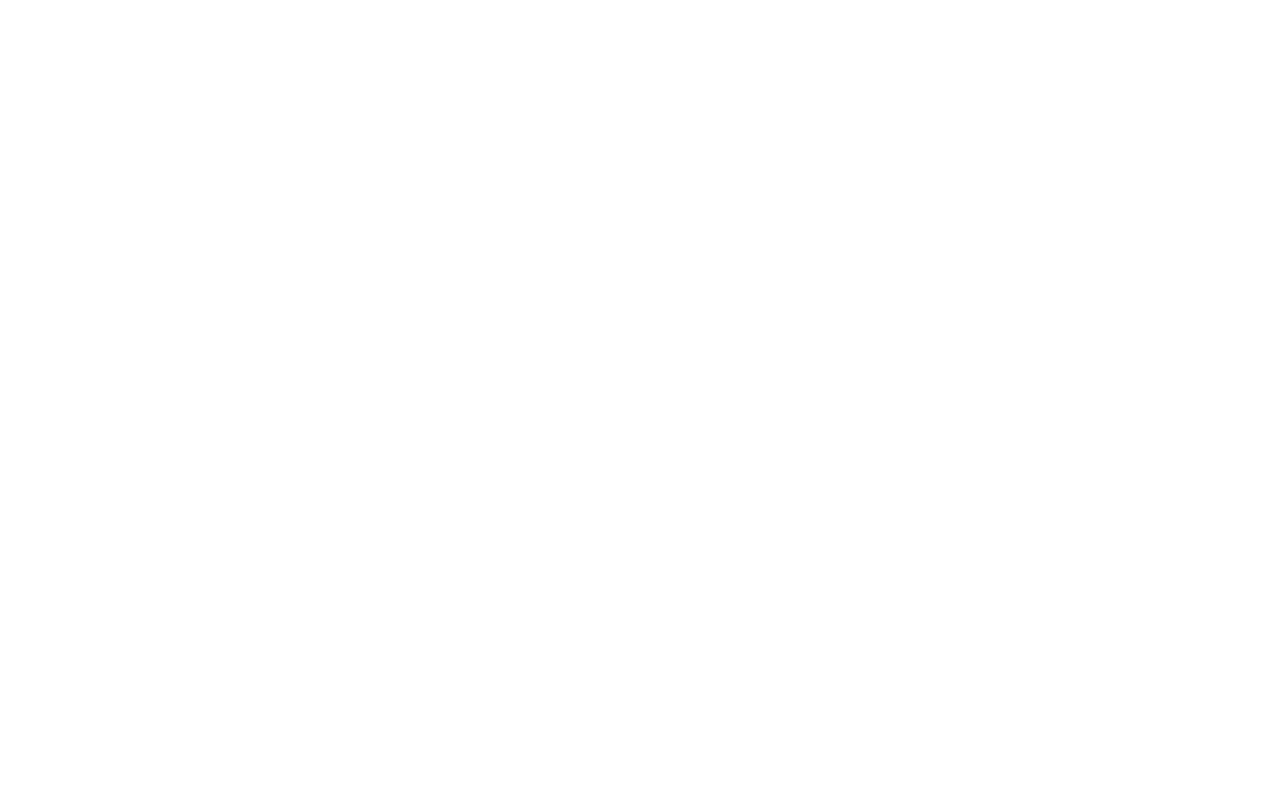
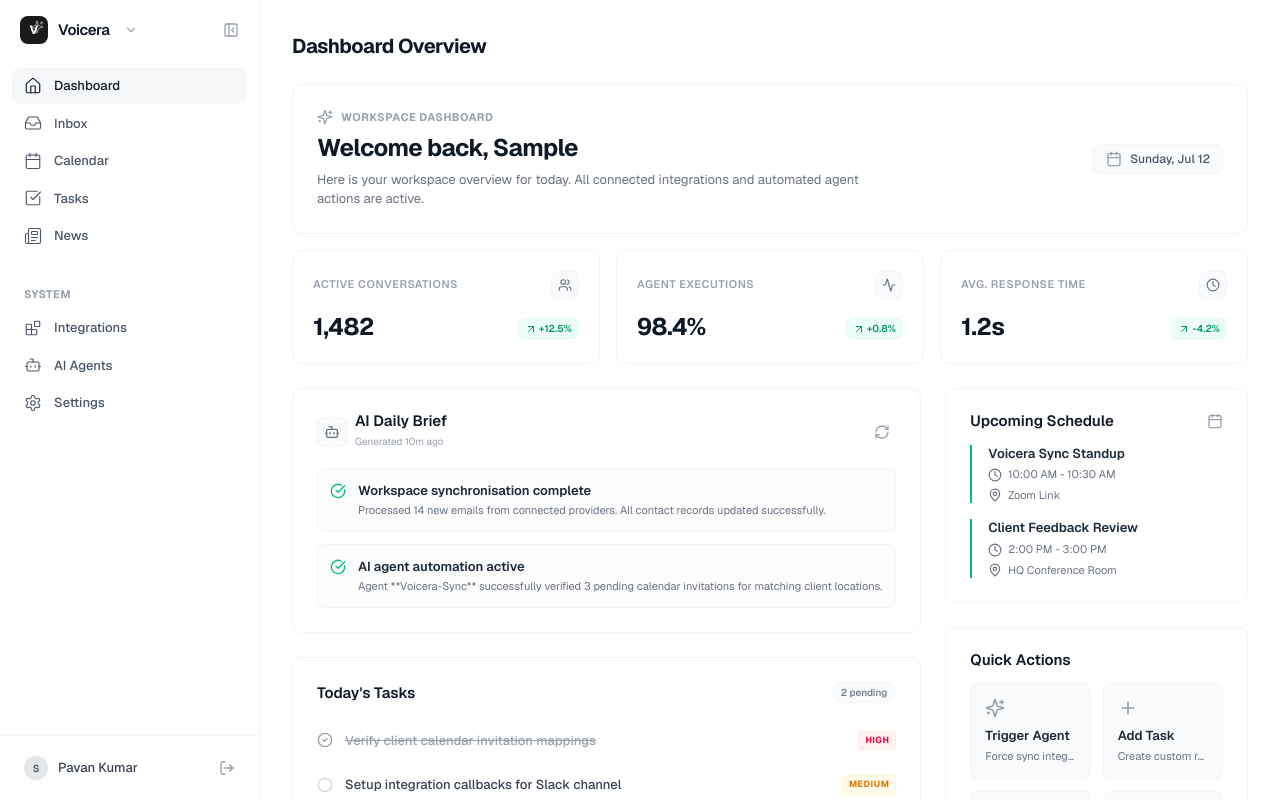
Before and after one commit to Sujithkrys/todayx, a Next.js app: page /dashboard in a window 1280 px wide. Before the commit this address had no page. Built offline with nearby package versions, Linux system fonts and the light colour scheme; sample sign-in values are in the browser's storage.

Commit message:
feat: restore original dashboard sidebar sections with clean UI styling

```diff
--- a/src/app/(dashboard)/dashboard/page.tsx
+++ b/src/app/(dashboard)/dashboard/page.tsx
@@ -1,5 +1,59 @@
-import { redirect } from 'next/navigation';
+import React, { Suspense } from 'react';
+import { WelcomeCard } from '@/features/dashboard/components/welcome-card';
+import { AIBrief } from '@/features/dashboard/components/ai-brief';
+import { WorkspaceOverview } from '@/features/dashboard/components/workspace-overview';
+import { TodayTasks } from '@/features/dashboard/components/today-tasks';
+import { UpcomingEvents } from '@/features/dashboard/components/upcoming-events';
+import { AITimeline } from '@/features/dashboard/components/ai-timeline';
+import { QuickActions } from '@/features/dashboard/components/quick-actions';
 
 export default function DashboardPage() {
-  redirect('/dashboard/call-logs');
+  return (
+    <div className="flex flex-col h-full bg-white text-gray-900 font-sans p-2 space-y-6">
+      {/* Page Header */}
+      <div className="flex items-center justify-between">
+        <h1 className="text-xl font-bold tracking-tight">Dashboard Overview</h1>
+      </div>
+
+      {/* Top Welcome / Overview Section */}
+      <div className="space-y-4">
+        <Suspense fallback={<div className="h-32 rounded-lg bg-gray-50 border border-gray-100 animate-pulse" />}>
+          <WelcomeCard />
+        </Suspense>
+
+        <Suspense fallback={<div className="h-24 rounded-lg bg-gray-50 border border-gray-100 animate-pulse" />}>
+          <WorkspaceOverview />
+        </Suspense>
+      </div>
+
+      {/* Main Grid View */}
+      <div className="grid grid-cols-1 lg:grid-cols-3 gap-6 pb-6">
+        {/* Left Double-Column Section: AI Logs, Tasks */}
+        <div className="lg:col-span-2 space-y-6">
+          <Suspense fallback={<div className="h-48 rounded-lg bg-gray-50 border border-gray-100 animate-pulse" />}>
+            <AIBrief />
+          </Suspense>
+
+          <Suspense fallback={<div className="h-56 rounded-lg bg-gray-50 border border-gray-100 animate-pulse" />}>
+            <TodayTasks />
+          </Suspense>
+
+          <Suspense fallback={<div className="h-64 rounded-lg bg-gray-50 border border-gray-100 animate-pulse" />}>
+            <AITimeline />
+          </Suspense>
+        </div>
+
+        {/* Right Single-Column Section: Calendar, Shortcuts */}
+        <div className="space-y-6">
+          <Suspense fallback={<div className="h-52 rounded-lg bg-gray-50 border border-gray-100 animate-pulse" />}>
+            <UpcomingEvents />
+          </Suspense>
+
+          <Suspense fallback={<div className="h-60 rounded-lg bg-gray-50 border border-gray-100 animate-pulse" />}>
+            <QuickActions />
+          </Suspense>
+        </div>
+      </div>
+    </div>
+  );
 }
--- a/src/components/shared/sidebar.tsx
+++ b/src/components/shared/sidebar.tsx
@@ -4,18 +4,15 @@
 import { useAppAuth } from '@/providers/app-auth-provider';
 import {
   Home,
-  PhoneCall,
-  Ticket,
+  Inbox,
   Calendar,
+  CheckSquare,
+  Newspaper,
+  Blocks,
+  Bot,
+  Settings,
   Sparkles,
-  Plus,
-  History,
-  Book,
-  Bot,
-  Users,
-  Settings,
   ChevronDown,
-  ChevronUp,
   LogOut,
   PanelLeftClose
 } from 'lucide-react';
@@ -26,7 +23,6 @@
 export function Sidebar() {
   const pathname = usePathname();
   const { user, signOut } = useAppAuth();
-  const [chatExpanded, setChatExpanded] = React.useState(true);
 
   return (
     <aside className="w-[260px] flex flex-col h-full bg-white border-r border-gray-100 text-gray-700 font-sans shadow-sm shrink-0">
@@ -49,66 +45,40 @@
       <div className="flex-1 overflow-y-auto pt-2 pb-4">
         {/* Main Links */}
         <nav className="px-3 space-y-0.5">
-          <Link href="/dashboard" className={cn("flex items-center gap-3 px-3 py-2 rounded-md text-[13px] font-medium transition-colors", pathname === '/dashboard' && pathname !== '/dashboard/call-logs' ? "bg-gray-100/70 text-gray-900" : "text-gray-600 hover:bg-gray-50")}>
+          <Link href="/dashboard" className={cn("flex items-center gap-3 px-3 py-2 rounded-md text-[13px] font-medium transition-colors", pathname === '/dashboard' ? "bg-gray-100/70 text-gray-900" : "text-gray-600 hover:bg-gray-50")}>
             <Home className="w-[18px] h-[18px] stroke-[1.5]" />
             Dashboard
           </Link>
-          <Link href="/dashboard/call-logs" className={cn("flex items-center gap-3 px-3 py-2 rounded-md text-[13px] font-medium transition-colors", pathname === '/dashboard/call-logs' ? "bg-gray-100/70 text-gray-900" : "text-gray-600 hover:bg-gray-50")}>
-            <PhoneCall className="w-[18px] h-[18px] stroke-[1.5]" />
-            Call Logs
+          <Link href="/dashboard/inbox" className={cn("flex items-center gap-3 px-3 py-2 rounded-md text-[13px] font-medium transition-colors", pathname === '/dashboard/inbox' ? "bg-gray-100/70 text-gray-900" : "text-gray-600 hover:bg-gray-50")}>
+            <Inbox className="w-[18px] h-[18px] stroke-[1.5]" />
+            Inbox
           </Link>
-          <Link href="/dashboard/tickets" className={cn("flex items-center gap-3 px-3 py-2 rounded-md text-[13px] font-medium transition-colors", pathname === '/dashboard/tickets' ? "bg-gray-100/70 text-gray-900" : "text-gray-600 hover:bg-gray-50")}>
-            <Ticket className="w-[18px] h-[18px] stroke-[1.5]" />
-            Tickets
+          <Link href="/dashboard/calendar" className={cn("flex items-center gap-3 px-3 py-2 rounded-md text-[13px] font-medium transition-colors", pathname === '/dashboard/calendar' ? "bg-gray-100/70 text-gray-900" : "text-gray-600 hover:bg-gray-50")}>
+            <Calendar className="w-[18px] h-[18px] stroke-[1.5]" />
+            Calendar
           </Link>
-          <Link href="/dashboard/scheduled" className={cn("flex items-center gap-3 px-3 py-2 rounded-md text-[13px] font-medium transition-colors", pathname === '/dashboard/scheduled' ? "bg-gray-100/70 text-gray-900" : "text-gray-600 hover:bg-gray-50")}>
-            <Calendar className="w-[18px] h-[18px] stroke-[1.5]" />
-            Scheduled Calls
+          <Link href="/dashboard/tasks" className={cn("flex items-center gap-3 px-3 py-2 rounded-md text-[13px] font-medium transition-colors", pathname === '/dashboard/tasks' ? "bg-gray-100/70 text-gray-900" : "text-gray-600 hover:bg-gray-50")}>
+            <CheckSquare className="w-[18px] h-[18px] stroke-[1.5]" />
+            Tasks
           </Link>
-
-          {/* AI Chat Collapsible */}
-          <div className="pt-1">
-            <button
-              onClick={() => setChatExpanded(!chatExpanded)}
-              className="w-full flex items-center justify-between px-3 py-2 rounded-md text-[13px] font-medium text-gray-600 hover:bg-gray-50 transition-colors"
-            >
-              <div className="flex items-center gap-3">
-                <Sparkles className="w-[18px] h-[18px] stroke-[1.5]" />
-                AI Chat
-              </div>
-              {chatExpanded ? <ChevronUp className="w-3.5 h-3.5 text-gray-400" /> : <ChevronDown className="w-3.5 h-3.5 text-gray-400" />}
-            </button>
-            {chatExpanded && (
-              <div className="pl-9 space-y-0.5 mt-0.5">
-                <Link href="/dashboard/chat/new" className="flex items-center gap-2.5 px-3 py-1.5 text-[13px] text-gray-500 hover:text-gray-900 transition-colors">
-                  <Plus className="w-3.5 h-3.5" />
-                  New Chat
-                </Link>
-                <Link href="/dashboard/chat/history" className="flex items-center gap-2.5 px-3 py-1.5 text-[13px] text-gray-500 hover:text-gray-900 transition-colors">
-                  <History className="w-3.5 h-3.5" />
-                  History
-                </Link>
-              </div>
-            )}
-          </div>
+          <Link href="/dashboard/news" className={cn("flex items-center gap-3 px-3 py-2 rounded-md text-[13px] font-medium transition-colors", pathname === '/dashboard/news' ? "bg-gray-100/70 text-gray-900" : "text-gray-600 hover:bg-gray-50")}>
+            <Newspaper className="w-[18px] h-[18px] stroke-[1.5]" />
+            News
+          </Link>
         </nav>
 
-        {/* Configuration Section */}
+        {/* System Section */}
         <div className="px-6 mt-8 mb-2">
-          <h3 className="text-[11px] font-bold text-gray-400 tracking-wider uppercase">Configuration</h3>
+          <h3 className="text-[11px] font-bold text-gray-400 tracking-wider uppercase">System</h3>
         </div>
         <nav className="px-3 space-y-0.5">
-          <Link href="/dashboard/knowledge-base" className={cn("flex items-center gap-3 px-3 py-2 rounded-md text-[13px] font-medium transition-colors", pathname === '/dashboard/knowledge-base' ? "bg-gray-100/70 text-gray-900" : "text-gray-600 hover:bg-gray-50")}>
-            <Book className="w-[18px] h-[18px] stroke-[1.5]" />
-            Knowledge Base
+          <Link href="/dashboard/integrations" className={cn("flex items-center gap-3 px-3 py-2 rounded-md text-[13px] font-medium transition-colors", pathname === '/dashboard/integrations' ? "bg-gray-100/70 text-gray-900" : "text-gray-600 hover:bg-gray-50")}>
+            <Blocks className="w-[18px] h-[18px] stroke-[1.5]" />
+            Integrations
           </Link>
-          <Link href="/dashboard/bot-config" className={cn("flex items-center gap-3 px-3 py-2 rounded-md text-[13px] font-medium transition-colors", pathname === '/dashboard/bot-config' ? "bg-gray-100/70 text-gray-900" : "text-gray-600 hover:bg-gray-50")}>
+          <Link href="/dashboard/agents" className={cn("flex items-center gap-3 px-3 py-2 rounded-md text-[13px] font-medium transition-colors", pathname === '/dashboard/agents' ? "bg-gray-100/70 text-gray-900" : "text-gray-600 hover:bg-gray-50")}>
             <Bot className="w-[18px] h-[18px] stroke-[1.5]" />
-            Bot Config
-          </Link>
-          <Link href="/dashboard/team" className={cn("flex items-center gap-3 px-3 py-2 rounded-md text-[13px] font-medium transition-colors", pathname === '/dashboard/team' ? "bg-gray-100/70 text-gray-900" : "text-gray-600 hover:bg-gray-50")}>
-            <Users className="w-[18px] h-[18px] stroke-[1.5]" />
-            Team
+            AI Agents
           </Link>
           <Link href="/dashboard/settings" className={cn("flex items-center gap-3 px-3 py-2 rounded-md text-[13px] font-medium transition-colors", pathname === '/dashboard/settings' ? "bg-gray-100/70 text-gray-900" : "text-gray-600 hover:bg-gray-50")}>
             <Settings className="w-[18px] h-[18px] stroke-[1.5]" />
--- a/src/features/dashboard/components/ai-brief.tsx
+++ b/src/features/dashboard/components/ai-brief.tsx
@@ -5,40 +5,40 @@
 
 export function AIBrief() {
   return (
-    <div className="rounded-xl border bg-card text-card-foreground p-6 shadow-sm space-y-4">
+    <div className="rounded-lg border border-gray-100 bg-white p-6 space-y-4">
       {/* Header */}
       <div className="flex items-center justify-between">
         <div className="flex items-center gap-2">
-          <div className="p-2 rounded-lg bg-primary/10 text-primary">
-            <Bot className="w-5 h-5" />
+          <div className="p-1.5 rounded-md border border-gray-100 bg-gray-50 text-gray-500">
+            <Bot className="w-4 h-4" />
           </div>
           <div>
-            <h2 className="font-semibold text-base leading-none">AI Daily Brief</h2>
-            <span className="text-[10px] text-muted-foreground">Generated 10m ago</span>
+            <h2 className="font-semibold text-[15px] text-gray-900 leading-none">AI Daily Brief</h2>
+            <span className="text-[10px] text-gray-400">Generated 10m ago</span>
           </div>
         </div>
-        <button className="p-1.5 rounded-md hover:bg-muted text-muted-foreground hover:text-foreground transition-colors">
+        <button className="p-1.5 rounded-md hover:bg-gray-50 text-gray-400 hover:text-gray-700 transition-colors">
           <RefreshCw className="w-4 h-4" />
         </button>
       </div>
 
       {/* Notion-style executive list */}
       <div className="space-y-3">
-        <div className="flex items-start gap-3 p-3 rounded-lg bg-muted/40 hover:bg-muted/65 transition-colors">
-          <CheckCircle className="w-4.5 h-4.5 text-primary mt-0.5 shrink-0" />
+        <div className="flex items-start gap-3 p-3 rounded-md border border-gray-100 bg-gray-50/50">
+          <CheckCircle className="w-4 h-4 text-emerald-500 mt-0.5 shrink-0" />
           <div className="space-y-0.5">
-            <h3 className="text-xs font-semibold text-foreground">Workspace synchronisation complete</h3>
-            <p className="text-[11px] text-muted-foreground">
+            <h3 className="text-[13px] font-semibold text-gray-800">Workspace synchronisation complete</h3>
+            <p className="text-[11px] text-gray-500">
               Processed 14 new emails from connected providers. All contact records updated successfully.
             </p>
           </div>
         </div>
 
-        <div className="flex items-start gap-3 p-3 rounded-lg bg-muted/40 hover:bg-muted/65 transition-colors">
-          <CheckCircle className="w-4.5 h-4.5 text-primary mt-0.5 shrink-0" />
+        <div className="flex items-start gap-3 p-3 rounded-md border border-gray-100 bg-gray-50/50">
+          <CheckCircle className="w-4 h-4 text-emerald-500 mt-0.5 shrink-0" />
           <div className="space-y-0.5">
-            <h3 className="text-xs font-semibold text-foreground">AI agent automation active</h3>
-            <p className="text-[11px] text-muted-foreground">
+            <h3 className="text-[13px] font-semibold text-gray-800">AI agent automation active</h3>
+            <p className="text-[11px] text-gray-500">
               Agent **Voicera-Sync** successfully verified 3 pending calendar invitations for matching client locations.
             </p>
           </div>
--- a/src/features/dashboard/components/quick-actions.tsx
+++ b/src/features/dashboard/components/quick-actions.tsx
@@ -23,19 +23,19 @@
   };
 
   return (
-    <div className="rounded-xl border bg-card text-card-foreground p-6 shadow-sm space-y-4">
-      <h2 className="font-semibold text-base leading-none">Quick Actions</h2>
+    <div className="rounded-lg border border-gray-100 bg-white p-6 space-y-4">
+      <h2 className="font-semibold text-[15px] text-gray-900 leading-none">Quick Actions</h2>
 
-      <div className="grid grid-cols-2 gap-3">
+      <div className="grid grid-cols-2 gap-3 mt-2">
         {ACTIONS.map((action) => (
           <button
             key={action.name}
             onClick={() => triggerAction(action.name)}
-            className="flex flex-col items-start text-left p-3.5 rounded-lg border bg-background/50 hover:bg-muted/40 transition-colors focus-visible:outline-none focus-visible:ring-2 focus-visible:ring-ring"
+            className="flex flex-col items-start text-left p-3.5 rounded-md border border-gray-100 bg-gray-50 hover:bg-gray-100/50 transition-colors focus-visible:outline-none focus-visible:ring-1 focus-visible:ring-gray-300"
           >
-            <action.icon className="w-5 h-5 text-muted-foreground mb-2 shrink-0" />
-            <span className="text-xs font-semibold text-foreground truncate w-full">{action.name}</span>
-            <span className="text-[10px] text-muted-foreground truncate w-full mt-0.5">{action.description}</span>
+            <action.icon className="w-5 h-5 text-gray-400 mb-2 shrink-0" />
+            <span className="text-[13px] font-semibold text-gray-800 truncate w-full">{action.name}</span>
+            <span className="text-[11px] text-gray-500 truncate w-full mt-0.5">{action.description}</span>
           </button>
         ))}
       </div>
--- a/src/features/dashboard/components/today-tasks.tsx
+++ b/src/features/dashboard/components/today-tasks.tsx
@@ -26,38 +26,38 @@
   };
 
   return (
-    <div className="rounded-xl border bg-card text-card-foreground p-6 shadow-sm space-y-4">
+    <div className="rounded-lg border border-gray-100 bg-white p-6 space-y-4">
       <div className="flex items-center justify-between">
-        <h2 className="font-semibold text-base leading-none">Today's Tasks</h2>
-        <span className="text-[10px] bg-muted px-2 py-0.5 rounded-full font-medium text-muted-foreground">
+        <h2 className="font-semibold text-[15px] text-gray-900 leading-none">Today's Tasks</h2>
+        <span className="text-[10px] bg-gray-50 border border-gray-100 px-2 py-0.5 rounded-full font-medium text-gray-500">
           {tasks.filter((t) => !t.completed).length} pending
         </span>
       </div>
 
-      <div className="space-y-2">
+      <div className="space-y-0">
         {tasks.map((task) => (
           <div
             key={task.id}
             onClick={() => toggleTask(task.id)}
-            className="flex items-center justify-between p-3 rounded-lg border bg-background/50 hover:bg-muted/40 transition-colors cursor-pointer select-none"
+            className="flex items-center justify-between py-3 border-b border-gray-50 last:border-0 hover:bg-gray-50/50 transition-colors cursor-pointer select-none"
           >
             <div className="flex items-center gap-3">
               {task.completed ? (
-                <CheckCircle2 className="w-4.5 h-4.5 text-primary shrink-0" />
+                <CheckCircle2 className="w-4 h-4 text-gray-400 shrink-0" />
               ) : (
-                <Circle className="w-4.5 h-4.5 text-muted-foreground shrink-0" />
+                <Circle className="w-4 h-4 text-gray-300 shrink-0" />
               )}
-              <span className={`text-xs font-medium ${task.completed ? 'line-through text-muted-foreground' : 'text-foreground'}`}>
+              <span className={`text-[13px] font-medium ${task.completed ? 'line-through text-gray-400' : 'text-gray-700'}`}>
                 {task.title}
               </span>
             </div>
 
-            <span className={`text-[9px] uppercase font-semibold tracking-wider px-1.5 py-0.5 rounded ${
+            <span className={`text-[9px] uppercase font-bold tracking-wider px-1.5 py-0.5 rounded ${
               task.priority === 'high'
-                ? 'bg-rose-50 text-rose-600 dark:bg-rose-950/20'
+                ? 'bg-rose-50 text-rose-600 border border-rose-100/50'
                 : task.priority === 'medium'
-                ? 'bg-amber-50 text-amber-600 dark:bg-amber-950/20'
-                : 'bg-slate-100 text-slate-600 dark:bg-slate-800'
+                ? 'bg-amber-50 text-amber-600 border border-amber-100/50'
+                : 'bg-gray-50 text-gray-500 border border-gray-100/50'
             }`}>
               {task.priority}
             </span>
--- a/src/features/dashboard/components/upcoming-events.tsx
+++ b/src/features/dashboard/components/upcoming-events.tsx
@@ -17,23 +17,23 @@
 
 export function UpcomingEvents() {
   return (
-    <div className="rounded-xl border bg-card text-card-foreground p-6 shadow-sm space-y-4">
+    <div className="rounded-lg border border-gray-100 bg-white p-6 space-y-4">
       <div className="flex items-center justify-between">
-        <h2 className="font-semibold text-base leading-none">Upcoming Schedule</h2>
-        <CalendarIcon className="w-4 h-4 text-muted-foreground" />
+        <h2 className="font-semibold text-[15px] text-gray-900 leading-none">Upcoming Schedule</h2>
+        <CalendarIcon className="w-4 h-4 text-gray-400" />
       </div>
 
-      <div className="space-y-3">
+      <div className="space-y-4 mt-2">
         {EVENTS.map((event) => (
-          <div key={event.id} className="relative pl-4 border-l-2 border-primary space-y-1">
-            <h3 className="text-xs font-semibold text-foreground leading-snug">{event.title}</h3>
-            <div className="flex flex-col gap-0.5 text-[10px] text-muted-foreground">
-              <div className="flex items-center gap-1">
+          <div key={event.id} className="relative pl-4 border-l-2 border-emerald-500 space-y-1">
+            <h3 className="text-[13px] font-semibold text-gray-800 leading-snug">{event.title}</h3>
+            <div className="flex flex-col gap-1 text-[11px] text-gray-500">
+              <div className="flex items-center gap-1.5">
                 <Clock className="w-3.5 h-3.5" />
                 <span>{event.time}</span>
               </div>
               {event.location && (
-                <div className="flex items-center gap-1">
+                <div className="flex items-center gap-1.5">
                   <MapPin className="w-3.5 h-3.5" />
                   <span>{event.location}</span>
                 </div>
--- a/src/features/dashboard/components/welcome-card.tsx
+++ b/src/features/dashboard/components/welcome-card.tsx
@@ -15,27 +15,24 @@
   });
 
   return (
-    <div className="relative overflow-hidden rounded-xl border bg-card p-6 shadow-sm">
-      {/* Background Gradient Mesh */}
-      <div className="absolute inset-0 bg-gradient-to-r from-primary/5 via-transparent to-primary/10 opacity-60 pointer-events-none" />
-
+    <div className="relative overflow-hidden rounded-lg border border-gray-100 bg-white p-6">
       <div className="relative flex flex-col md:flex-row md:items-center md:justify-between gap-4">
         <div className="space-y-1.5">
-          <div className="flex items-center gap-2 text-primary">
-            <Sparkles className="w-5 h-5" />
-            <span className="text-xs font-semibold uppercase tracking-wider">Workspace Dashboard</span>
+          <div className="flex items-center gap-2 text-gray-400">
+            <Sparkles className="w-4 h-4" />
+            <span className="text-[11px] font-bold uppercase tracking-wider">Workspace Dashboard</span>
           </div>
-          <h1 className="text-2xl md:text-3xl font-bold tracking-tight text-foreground">
+          <h1 className="text-2xl font-bold tracking-tight text-gray-900">
             Welcome back, {user?.firstName || 'Guest'}
           </h1>
-          <p className="text-sm text-muted-foreground max-w-xl">
+          <p className="text-[13px] text-gray-500 max-w-xl">
             Here is your workspace overview for today. All connected integrations and automated agent actions are active.
           </p>
         </div>
 
         {/* Date Display */}
-        <div className="flex items-center gap-2 self-start md:self-center px-3 py-1.5 rounded-lg border bg-background text-xs font-medium text-muted-foreground shadow-sm shrink-0">
-          <Calendar className="w-4 h-4" />
+        <div className="flex items-center gap-2 self-start md:self-center px-3 py-1.5 rounded-md border border-gray-100 bg-gray-50 text-xs font-medium text-gray-600 shrink-0">
+          <Calendar className="w-4 h-4 text-gray-400" />
           <span>{currentDate}</span>
         </div>
       </div>
--- a/src/features/dashboard/components/workspace-overview.tsx
+++ b/src/features/dashboard/components/workspace-overview.tsx
@@ -21,16 +21,16 @@
   return (
     <div className="grid grid-cols-1 sm:grid-cols-3 gap-4">
       {METRICS.map((metric) => (
-        <div key={metric.name} className="rounded-xl border bg-card p-5 shadow-sm space-y-2 relative overflow-hidden">
+        <div key={metric.name} className="rounded-lg border border-gray-100 bg-white p-5 space-y-2 relative overflow-hidden">
           <div className="flex items-center justify-between">
-            <span className="text-xs font-medium text-muted-foreground">{metric.name}</span>
-            <div className="p-2 rounded-lg bg-muted/50 text-muted-foreground shrink-0">
-              <metric.icon className="w-4 h-4" />
+            <span className="text-[11px] font-semibold text-gray-400 uppercase tracking-wider">{metric.name}</span>
+            <div className="p-1.5 rounded-md border border-gray-100 bg-gray-50 text-gray-500 shrink-0">
+              <metric.icon className="w-3.5 h-3.5" />
             </div>
           </div>
-          <div className="flex items-baseline justify-between">
-            <span className="text-2xl font-bold tracking-tight text-foreground">{metric.value}</span>
-            <span className="inline-flex items-center gap-0.5 text-[10px] font-semibold text-emerald-600 bg-emerald-50 dark:bg-emerald-950/30 px-1.5 py-0.5 rounded">
+          <div className="flex items-baseline justify-between pt-1">
+            <span className="text-2xl font-bold tracking-tight text-gray-900">{metric.value}</span>
+            <span className="inline-flex items-center gap-0.5 text-[10px] font-semibold text-emerald-600 bg-emerald-50 border border-emerald-100/50 px-1.5 py-0.5 rounded-md">
               <ArrowUpRight className="w-3 h-3" />
               {metric.change}
             </span>
```
Also changed, not shown: src/features/dashboard/components/ai-timeline.tsx (+14 -14 lines).
